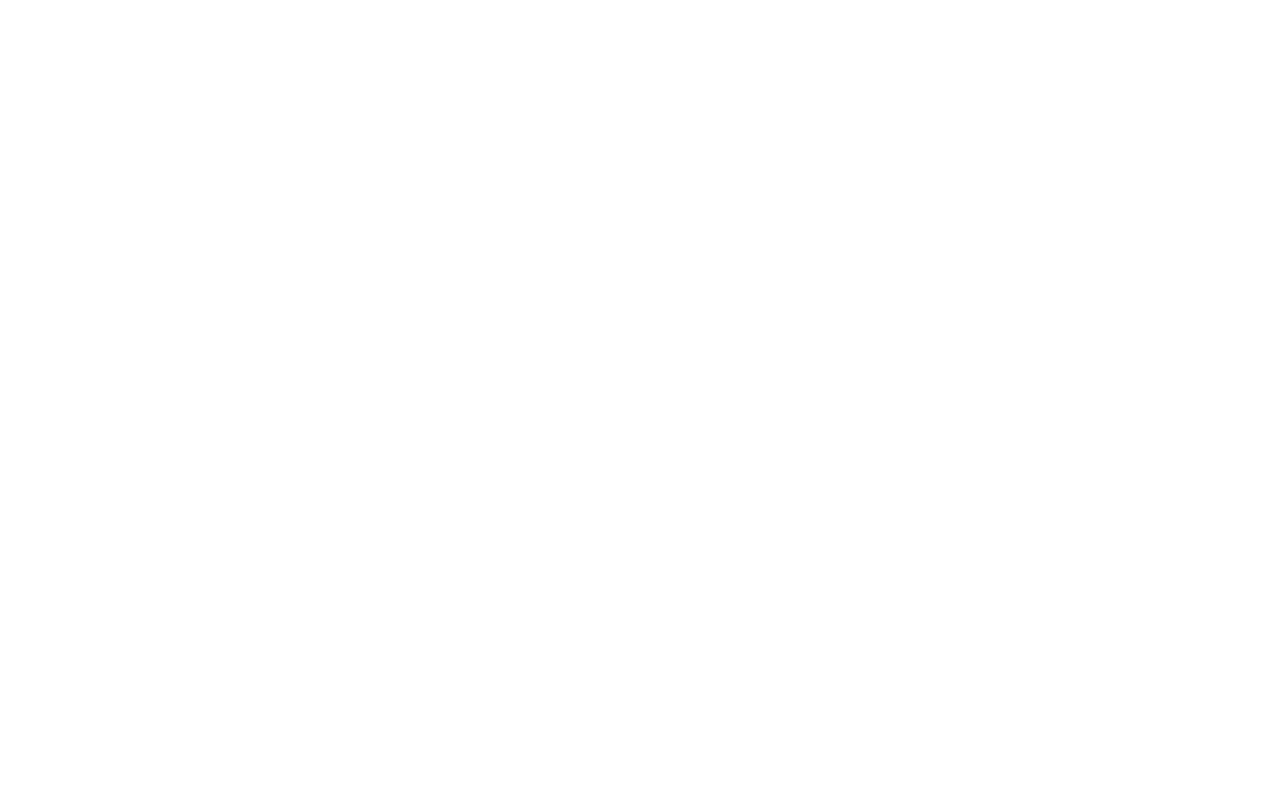
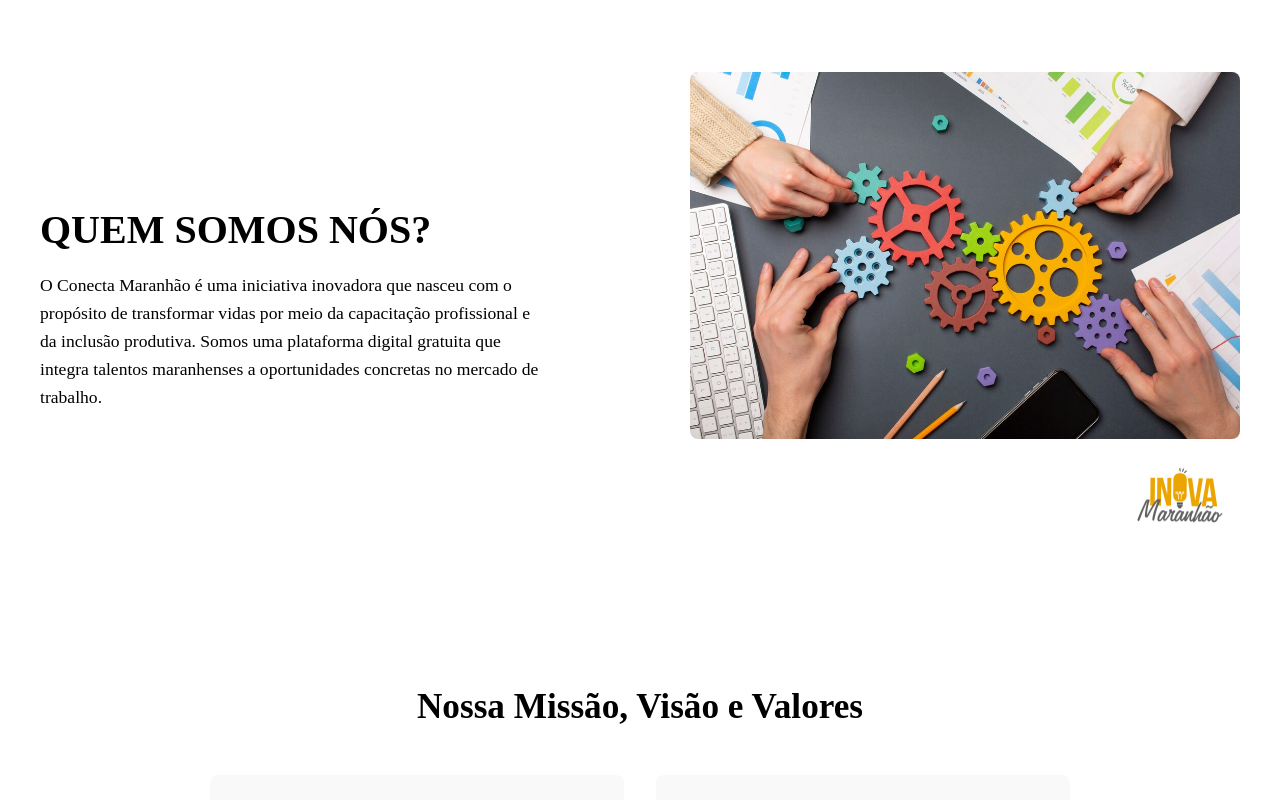
Before and after one commit to ConectaMaranhao/Front-End, a React (Vite) app: page /about in a window 1280 px wide. Before the commit this address had no page. Shown: the top 800 px of the page. Built offline with nearby package versions, Linux system fonts and the light colour scheme.

Commit message:
⭐feat(App.tsx): Adicionando Route do about

```diff
--- a/src/App.tsx
+++ b/src/App.tsx
@@ -1,11 +1,13 @@
 import { BrowserRouter as Router, Routes, Route } from 'react-router-dom';
 import EmpresasPage from './pages/Empresas/EmpresasPage';
+import { AboutPage } from './pages/About/AboutPage';
 
 function App() {
   return (
     <Router>
       <Routes>
         <Route path="/empresas" element={<EmpresasPage />} />
+        <Route path='/about' element={<AboutPage/>} />
         {/* outras rotas */}
       </Routes>
     </Router>
```
